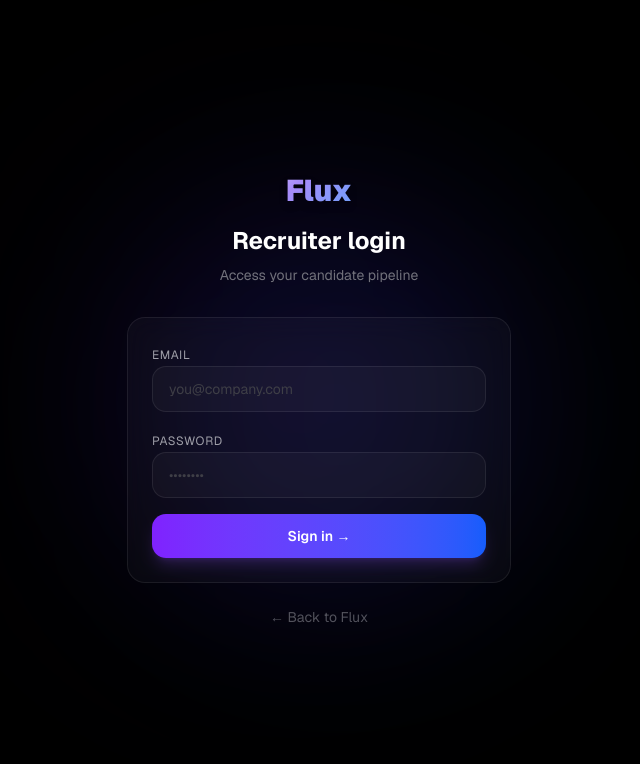
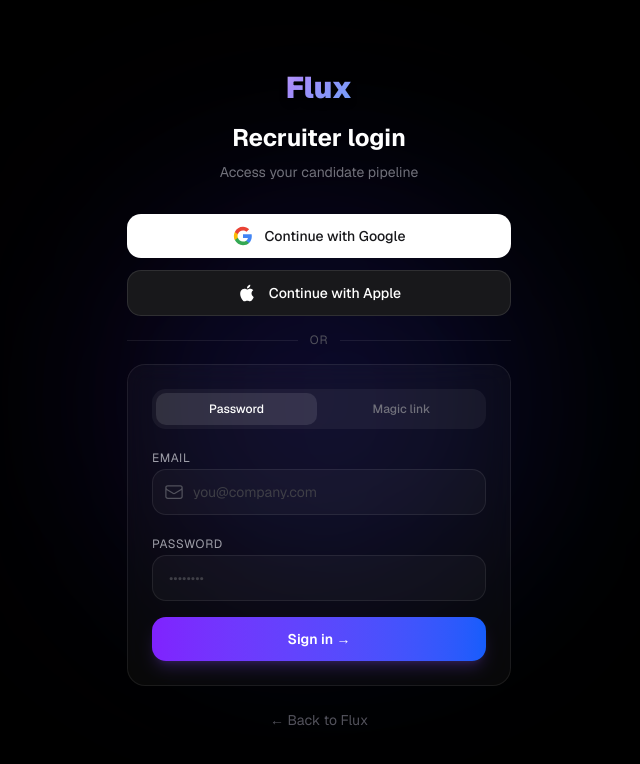
Before and after one commit to jisha12345/Flux, a Next.js app: page /employer/login in a window 1280 px wide. Shown: the top 764 px of the page, without its empty margins (321-961 px from the left). Built offline with nearby package versions, Linux system fonts and the light colour scheme.

Commit message:
Add Google, Apple, and magic link auth to recruiter login
Co-Authored-By: Claude Sonnet 4.6 <noreply@anthropic.com>

```diff
--- /dev/null
+++ b/src/app/auth/callback/route.ts
@@ -0,0 +1,18 @@
+import { NextRequest, NextResponse } from "next/server";
+import { getSupabase } from "@/lib/supabase";
+
+export async function GET(request: NextRequest) {
+  const { searchParams, origin } = new URL(request.url);
+  const code = searchParams.get("code");
+  const next = searchParams.get("next") ?? "/employer/dashboard";
+
+  if (code) {
+    const supabase = getSupabase();
+    const { error } = await supabase.auth.exchangeCodeForSession(code);
+    if (!error) {
+      return NextResponse.redirect(`${origin}${next}`);
+    }
+  }
+
+  return NextResponse.redirect(`${origin}/employer/login?error=Authentication+failed`);
+}
--- a/src/app/employer/login/page.tsx
+++ b/src/app/employer/login/page.tsx
@@ -3,27 +3,89 @@
 import { useState } from "react";
 import { useRouter } from "next/navigation";
 import { getSupabase } from "@/lib/supabase";
-import { motion } from "framer-motion";
+import { motion, AnimatePresence } from "framer-motion";
 import Link from "next/link";
+
+type AuthMode = "password" | "magic";
+
+function GoogleIcon() {
+  return (
+    <svg viewBox="0 0 24 24" className="w-5 h-5" fill="none">
+      <path d="M22.56 12.25c0-.78-.07-1.53-.2-2.25H12v4.26h5.92c-.26 1.37-1.04 2.53-2.21 3.31v2.77h3.57c2.08-1.92 3.28-4.74 3.28-8.09z" fill="#4285F4" />
+      <path d="M12 23c2.97 0 5.46-.98 7.28-2.66l-3.57-2.77c-.98.66-2.23 1.06-3.71 1.06-2.86 0-5.29-1.93-6.16-4.53H2.18v2.84C3.99 20.53 7.7 23 12 23z" fill="#34A853" />
+      <path d="M5.84 14.09c-.22-.66-.35-1.36-.35-2.09s.13-1.43.35-2.09V7.07H2.18C1.43 8.55 1 10.22 1 12s.43 3.45 1.18 4.93l3.66-2.84z" fill="#FBBC05" />
+      <path d="M12 5.38c1.62 0 3.06.56 4.21 1.64l3.15-3.15C17.45 2.09 14.97 1 12 1 7.7 1 3.99 3.47 2.18 7.07l3.66 2.84c.87-2.6 3.3-4.53 6.16-4.53z" fill="#EA4335" />
+    </svg>
+  );
+}
+
+function AppleIcon() {
+  return (
+    <svg viewBox="0 0 24 24" className="w-5 h-5" fill="currentColor">
+      <path d="M18.71 19.5c-.83 1.24-1.71 2.45-3.05 2.47-1.34.03-1.77-.79-3.29-.79-1.53 0-2 .77-3.27.82-1.31.05-2.3-1.32-3.14-2.53C4.25 17 2.94 12.45 4.7 9.39c.87-1.52 2.43-2.48 4.12-2.51 1.28-.02 2.5.87 3.29.87.78 0 2.26-1.07 3.8-.91.65.03 2.47.26 3.64 1.98-.09.06-2.17 1.28-2.15 3.81.03 3.02 2.65 4.03 2.68 4.04-.03.07-.42 1.44-1.38 2.83M13 3.5c.73-.83 1.94-1.46 2.94-1.5.13 1.17-.34 2.35-1.04 3.19-.69.85-1.83 1.51-2.95 1.42-.15-1.15.41-2.35 1.05-3.11z" />
+    </svg>
+  );
+}
+
+function EmailIcon() {
+  return (
+    <svg viewBox="0 0 24 24" className="w-5 h-5" fill="none" stroke="currentColor" strokeWidth="1.5">
+      <path strokeLinecap="round" strokeLinejoin="round" d="M21.75 6.75v10.5a2.25 2.25 0 01-2.25 2.25h-15a2.25 2.25 0 01-2.25-2.25V6.75m19.5 0A2.25 2.25 0 0019.5 4.5h-15a2.25 2.25 0 00-2.25 2.25m19.5 0v.243a2.25 2.25 0 01-1.07 1.916l-7.5 4.615a2.25 2.25 0 01-2.36 0L3.32 8.91a2.25 2.25 0 01-1.07-1.916V6.75" />
+    </svg>
+  );
+}
 
 export default function EmployerLogin() {
   const router = useRouter();
+  const [mode, setMode] = useState<AuthMode>("password");
   const [email, setEmail] = useState("");
   const [password, setPassword] = useState("");
   const [error, setError] = useState("");
   const [loading, setLoading] = useState(false);
+  const [magicSent, setMagicSent] = useState(false);
+  const [oauthLoading, setOauthLoading] = useState<"google" | "apple" | null>(null);
 
-  async function handleLogin(e: React.FormEvent) {
+  const redirectTo = typeof window !== "undefined"
+    ? `${window.location.origin}/auth/callback`
+    : "/auth/callback";
+
+  async function handleOAuth(provider: "google" | "apple") {
+    setOauthLoading(provider);
+    setError("");
+    const { error } = await getSupabase().auth.signInWithOAuth({
+      provider,
+      options: { redirectTo },
+    });
+    if (error) {
+      setError(error.message);
+      setOauthLoading(null);
+    }
+  }
+
+  async function handleEmailSubmit(e: React.FormEvent) {
     e.preventDefault();
     setLoading(true);
     setError("");
+
+    if (mode === "magic") {
+      const { error } = await getSupabase().auth.signInWithOtp({
+        email,
+        options: { emailRedirectTo: redirectTo },
+      });
+      if (error) {
+        setError(error.message);
+      } else {
+        setMagicSent(true);
+      }
+    } else {
       const { error } = await getSupabase().auth.signInWithPassword({ email, password });
       if (error) {
         setError(error.message);
-      setLoading(false);
       } else {
         router.push("/employer/dashboard");
       }
+    }
+    setLoading(false);
   }
 
   return (
@@ -33,35 +95,144 @@ export default function EmployerLogin() {
         <div className="absolute bottom-1/4 right-1/3 w-96 h-96 rounded-full bg-blue-600/10 blur-[100px]" />
       </div>
 
-      <motion.div initial={{ opacity: 0, y: 20 }} animate={{ opacity: 1, y: 0 }} transition={{ duration: 0.5 }}
-        className="w-full max-w-sm relative z-10">
+      <motion.div
+        initial={{ opacity: 0, y: 20 }}
+        animate={{ opacity: 1, y: 0 }}
+        transition={{ duration: 0.5 }}
+        className="w-full max-w-sm relative z-10"
+      >
         <div className="text-center mb-8 space-y-2">
           <Link href="/" className="inline-block text-3xl font-black gradient-text drop-shadow-lg mb-4">Flux</Link>
           <h1 className="text-2xl font-bold">Recruiter login</h1>
           <p className="text-zinc-500 text-sm">Access your candidate pipeline</p>
         </div>
 
-        <form onSubmit={handleLogin} className="glass rounded-2xl p-6 space-y-4">
+        <AnimatePresence mode="wait">
+          {magicSent ? (
+            <motion.div
+              key="magic-sent"
+              initial={{ opacity: 0, scale: 0.95 }}
+              animate={{ opacity: 1, scale: 1 }}
+              className="glass rounded-2xl p-8 text-center space-y-4"
+            >
+              <div className="text-4xl">📬</div>
+              <h2 className="text-lg font-semibold">Check your inbox</h2>
+              <p className="text-zinc-400 text-sm">We sent a magic link to <span className="text-white">{email}</span>. Click it to sign in — no password needed.</p>
+              <button
+                onClick={() => { setMagicSent(false); setEmail(""); }}
+                className="text-zinc-500 text-sm hover:text-white transition-colors"
+              >
+                Use a different email
+              </button>
+            </motion.div>
+          ) : (
+            <motion.div key="login-form" initial={{ opacity: 0 }} animate={{ opacity: 1 }} className="space-y-3">
+              {/* OAuth buttons */}
+              <button
+                onClick={() => handleOAuth("google")}
+                disabled={!!oauthLoading}
+                className="w-full flex items-center justify-center gap-3 py-3 bg-white text-zinc-900 font-medium rounded-xl hover:bg-zinc-100 active:scale-95 transition-all text-sm disabled:opacity-50"
+              >
+                {oauthLoading === "google" ? (
+                  <span className="w-5 h-5 border-2 border-zinc-300 border-t-zinc-900 rounded-full animate-spin" />
+                ) : (
+                  <GoogleIcon />
+                )}
+                Continue with Google
+              </button>
+
+              <button
+                onClick={() => handleOAuth("apple")}
+                disabled={!!oauthLoading}
+                className="w-full flex items-center justify-center gap-3 py-3 bg-zinc-900 text-white font-medium rounded-xl border border-white/10 hover:bg-zinc-800 active:scale-95 transition-all text-sm disabled:opacity-50"
+              >
+                {oauthLoading === "apple" ? (
+                  <span className="w-5 h-5 border-2 border-zinc-600 border-t-white rounded-full animate-spin" />
+                ) : (
+                  <AppleIcon />
+                )}
+                Continue with Apple
+              </button>
+
+              {/* Divider */}
+              <div className="flex items-center gap-3 py-1">
+                <div className="flex-1 h-px bg-white/8" />
+                <span className="text-zinc-600 text-xs uppercase tracking-wider">or</span>
+                <div className="flex-1 h-px bg-white/8" />
+              </div>
+
+              {/* Email form */}
+              <form onSubmit={handleEmailSubmit} className="glass rounded-2xl p-6 space-y-4">
+                <div className="flex gap-1 p-1 bg-white/5 rounded-xl">
+                  <button type="button" onClick={() => setMode("password")}
+                    className={`flex-1 py-2 text-xs font-medium rounded-lg transition-all ${mode === "password" ? "bg-white/10 text-white" : "text-zinc-500 hover:text-zinc-300"}`}>
+                    Password
+                  </button>
+                  <button type="button" onClick={() => setMode("magic")}
+                    className={`flex-1 py-2 text-xs font-medium rounded-lg transition-all ${mode === "magic" ? "bg-white/10 text-white" : "text-zinc-500 hover:text-zinc-300"}`}>
+                    Magic link
+                  </button>
+                </div>
+
                 <div className="space-y-2">
                   <label className="text-zinc-400 text-xs uppercase tracking-wider">Email</label>
-            <input type="email" value={email} onChange={(e) => setEmail(e.target.value)} required
-              className="w-full bg-white/3 border border-white/8 rounded-xl px-4 py-3 text-white placeholder-zinc-700 outline-none focus:border-violet-500/40 transition-all text-sm"
+                  <div className="relative">
+                    <span className="absolute left-3 top-1/2 -translate-y-1/2 text-zinc-600">
+                      <EmailIcon />
+                    </span>
+                    <input
+                      type="email"
+                      value={email}
+                      onChange={(e) => setEmail(e.target.value)}
+                      required
+                      className="w-full bg-white/3 border border-white/8 rounded-xl pl-10 pr-4 py-3 text-white placeholder-zinc-700 outline-none focus:border-violet-500/40 transition-all text-sm"
                       placeholder="you@company.com"
                     />
                   </div>
-          <div className="space-y-2">
+                </div>
+
+                <AnimatePresence>
+                  {mode === "password" && (
+                    <motion.div
+                      initial={{ opacity: 0, height: 0 }}
+                      animate={{ opacity: 1, height: "auto" }}
+                      exit={{ opacity: 0, height: 0 }}
+                      className="space-y-2 overflow-hidden"
+                    >
                       <label className="text-zinc-400 text-xs uppercase tracking-wider">Password</label>
-            <input type="password" value={password} onChange={(e) => setPassword(e.target.value)} required
+                      <input
+                        type="password"
+                        value={password}
+                        onChange={(e) => setPassword(e.target.value)}
+                        required={mode === "password"}
                         className="w-full bg-white/3 border border-white/8 rounded-xl px-4 py-3 text-white placeholder-zinc-700 outline-none focus:border-violet-500/40 transition-all text-sm"
                         placeholder="••••••••"
                       />
-          </div>
-          {error && <p className="text-red-400 text-xs px-3 py-2 bg-red-500/10 border border-red-500/20 rounded-lg">{error}</p>}
-          <button type="submit" disabled={loading}
-            className="w-full py-3 bg-gradient-to-r from-violet-600 to-blue-600 text-white font-semibold rounded-xl hover:opacity-90 active:scale-95 transition-all disabled:opacity-40 text-sm shadow-lg shadow-violet-500/20">
-            {loading ? "Signing in..." : "Sign in →"}
+                    </motion.div>
+                  )}
+                </AnimatePresence>
+
+                {mode === "magic" && (
+                  <p className="text-zinc-500 text-xs">We&apos;ll email you a secure link — no password needed.</p>
+                )}
+
+                {error && (
+                  <p className="text-red-400 text-xs px-3 py-2 bg-red-500/10 border border-red-500/20 rounded-lg">{error}</p>
+                )}
+
+                <button
+                  type="submit"
+                  disabled={loading}
+                  className="w-full py-3 bg-gradient-to-r from-violet-600 to-blue-600 text-white font-semibold rounded-xl hover:opacity-90 active:scale-95 transition-all disabled:opacity-40 text-sm shadow-lg shadow-violet-500/20"
+                >
+                  {loading
+                    ? (mode === "magic" ? "Sending link..." : "Signing in...")
+                    : (mode === "magic" ? "Send magic link →" : "Sign in →")}
                 </button>
               </form>
+            </motion.div>
+          )}
+        </AnimatePresence>
 
         <p className="text-center text-zinc-600 text-sm mt-6">
           <Link href="/" className="hover:text-zinc-400 transition-colors">← Back to Flux</Link>
```
Lines whose indentation alone changed are shown as unchanged.
